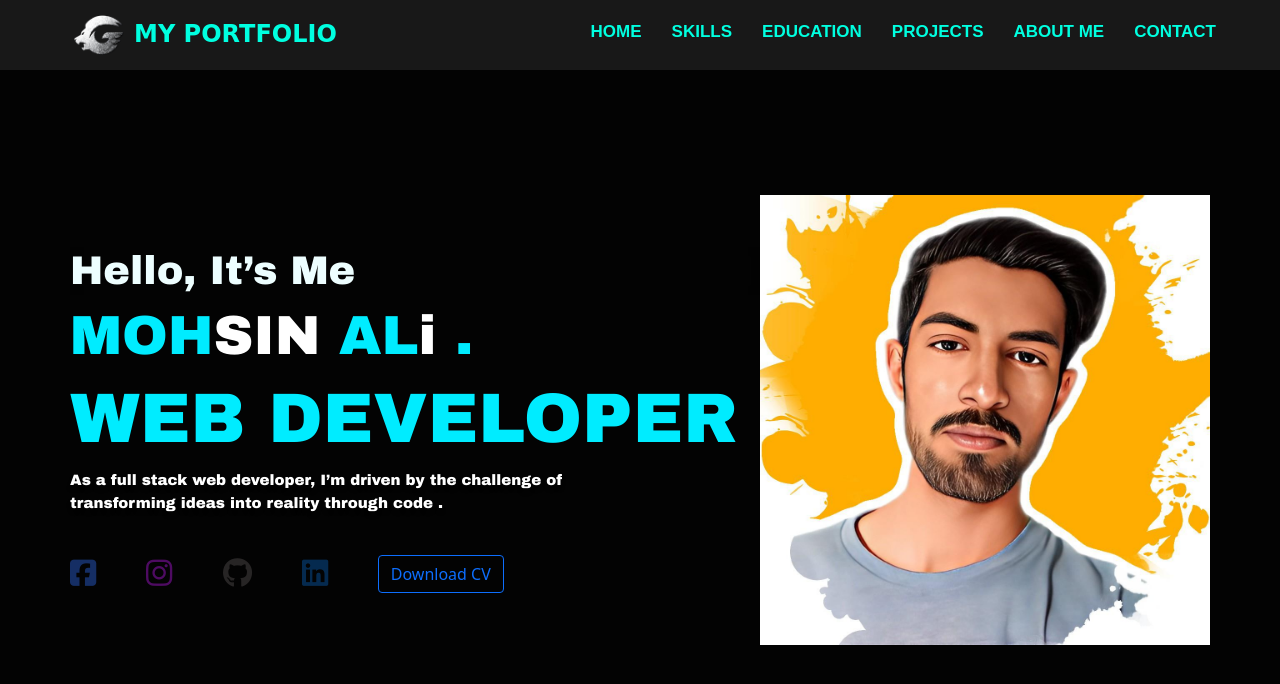
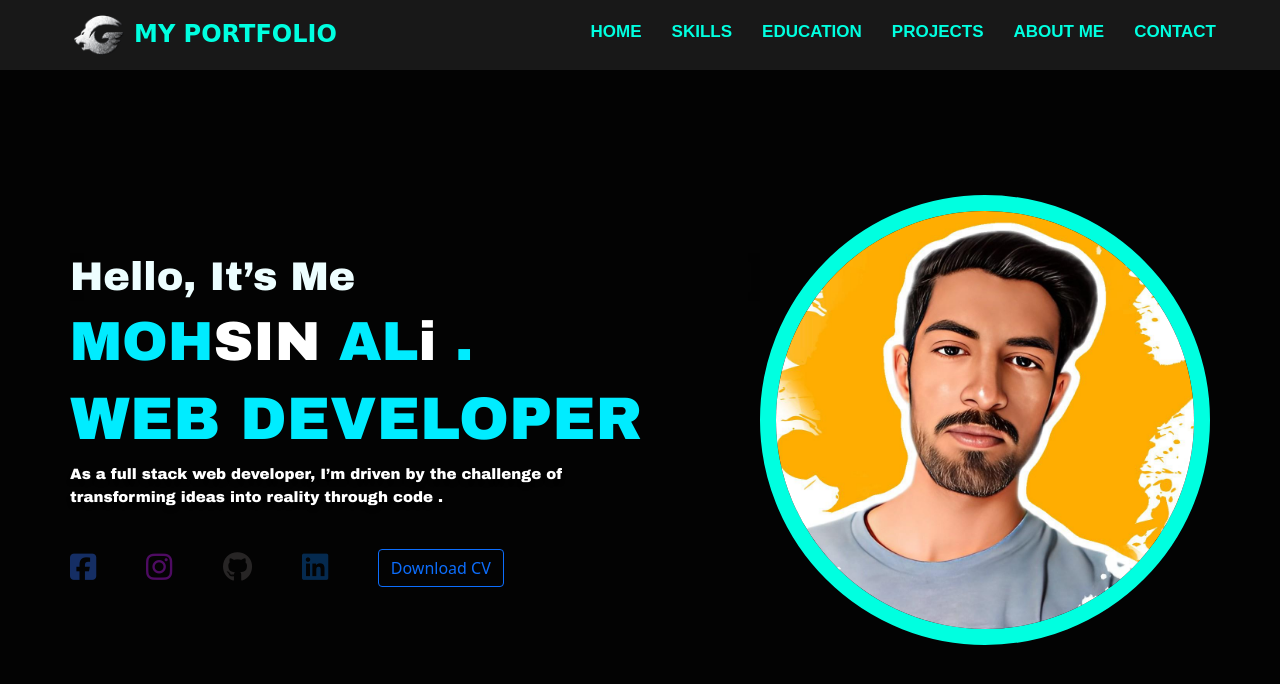
Before and after one commit to Mohsi777999/My-Portfolio, a plain HTML site: page index.html in a window 1280 px wide. Drawn offline with nearby package versions, Linux system fonts and the light colour scheme; a web font is replaced by a local one.

Commit message:
updated file

```diff
--- a/CSS folder/Style.css
+++ b/CSS folder/Style.css
@@ -174,6 +174,12 @@ header nav .hamburger span {
 .banner .banner-pic img {
     width: 660px;
     height: 660px;
+    border-radius: 100%;
+    -webkit-border-radius: 100%;
+    -moz-border-radius: 100%;
+    -ms-border-radius: 100%;
+    -o-border-radius: 100%;
+    border: 16px solid #00FFE0;
 }
 
 .banner .banner-content .social-links {
@@ -1098,7 +1104,7 @@ header nav .hamburger span {
     }
 
     .banner .banner-content .title-3 h2 {
-        font-size: 70px;
+        font-size: 60px;
         text-align: left;
     }
 
```
